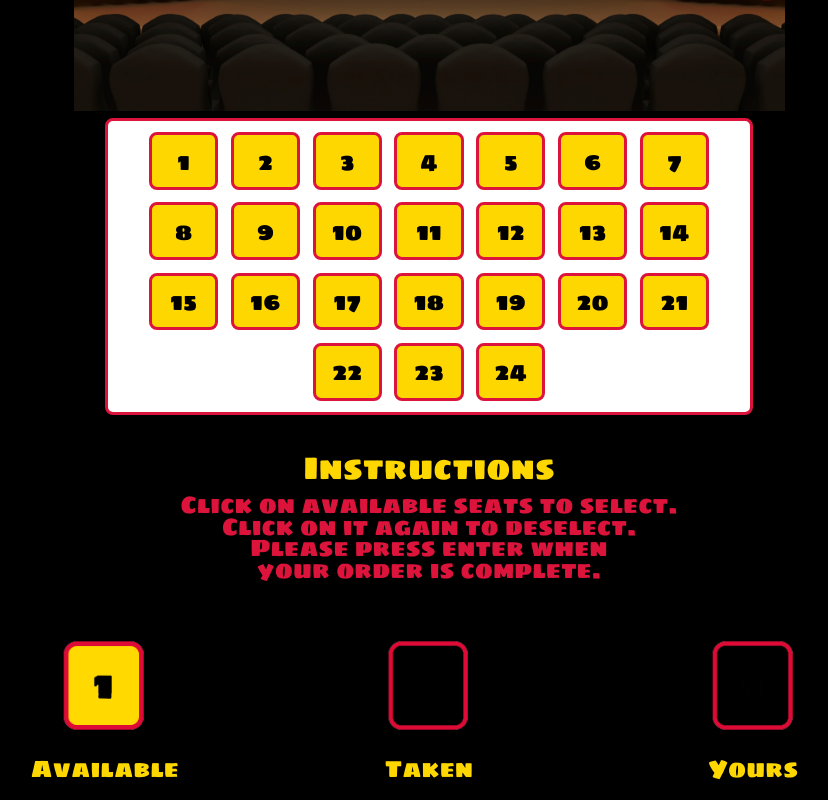
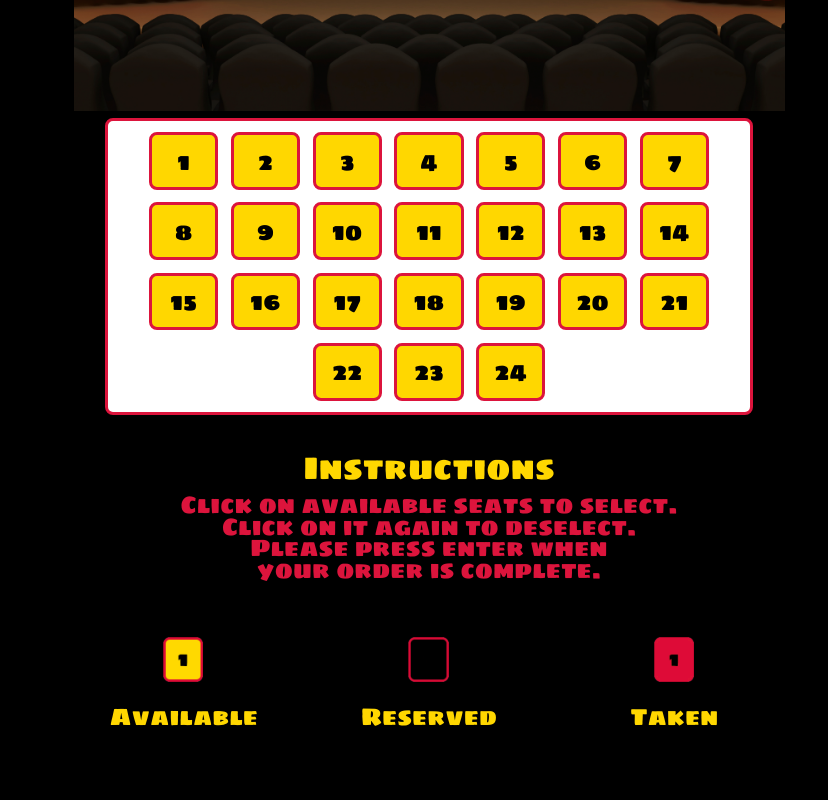
Before and after one commit to bergstromcbb/midterm_project, a plain HTML site: page index.html in a window 1280 px wide. Shown: the part 643-1443 px from the top of the page, without its empty margins (211-1039 px from the left). After the commit the page ends 1391 px from the top, so only its background shows below. Drawn offline with Linux system fonts and the light colour scheme.

Commit message:
new graphics and more css

```diff
--- a/index.html
+++ b/index.html
@@ -12,7 +12,7 @@
 </head>
 <body>
 
-	<img src="images/blackHeader.png">
+	<img src="images/transredheader.png">
 	<section id="screenContainer">
 		<img id="screen" src="images/Theatre_Screen.jpg">
 	</section>
@@ -45,11 +45,11 @@
 	</section>
 	<section class="seatType">
 		<img class="typesOfSeats" src="images/unavailable.png"><br>
-		<span>Taken</span>
+		<span>Reserved</span>
 	</section>
 	<section class="seatType">
-		<img class="typesOfSeats" src="images/unavailable.png"><br>
-		<span>Yours</span>
+		<img class="typesOfSeats" src="images/Taken.png"><br>
+		<span>Taken</span>
 	</section>
 	</div>
 
--- a/stylesheet.css
+++ b/stylesheet.css
@@ -37,7 +37,7 @@ body {
 	list-style-type: none;
 }
 
-.seat:hover {
+.seat_hover {
     background-color: black;
 }
 
@@ -65,6 +65,8 @@ body {
 }
 
 #instructions {
+	margin: auto;
+	width: 75%;
 	color: gold;
 	font-size: 2em;
 }
@@ -88,8 +90,8 @@ body {
 }*/
 
 .typesOfSeats {
-	height: 30%;
-	width: 30%;
+	height: 20%;
+	width: 20%;
 }
 
 #screen {
```
Also changed, not shown: images/Taken.png (added), images/transheader.png (added), images/transredheader.png (added), 1 other file.
